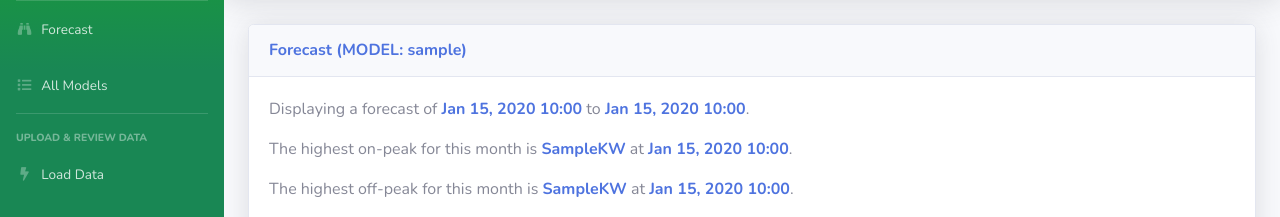
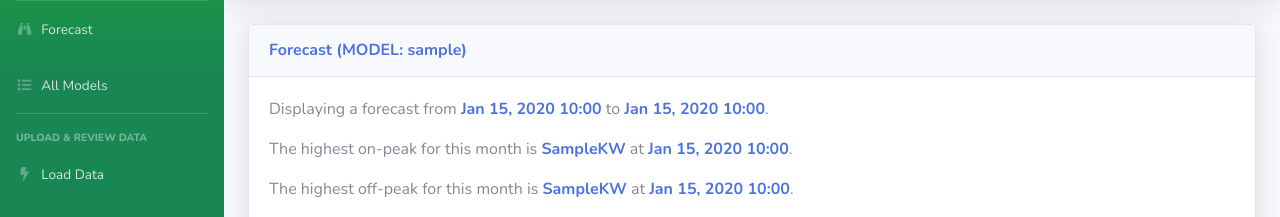
Before and after one commit to dpinney/coopforecast, a Flask app: template forecast_app/templates/forecast-model-detail.html in a window 1280 px wide. Shown: the part 70-287 px from the top of the page. Run offline with Flask 2, Linux system fonts and the light colour scheme; tables that the repository leaves empty hold one stand-in row (values such as "Sample post"); the template is opened without the code that fills it: values that come from a table or form of the project are taken from there, most other values are stand-ins (such as "Sample title", 1, 10 or a date in 2020); parts of the project's set-up code (start-up, migrations or seed data) failed here and were passed over; some libraries are stand-ins or nearby versions.

Commit message:
Fix typo

```diff
--- a/forecast_app/templates/forecast-model-detail.html
+++ b/forecast_app/templates/forecast-model-detail.html
@@ -12,7 +12,7 @@
   </div>
   <div class="card-body">
     <p>
-      Displaying a forecast of <b class="text-primary">{{ forecast_model.start_date.strftime('%b %d, %Y %H:%M') }}</b>
+      Displaying a forecast from <b class="text-primary">{{ forecast_model.start_date.strftime('%b %d, %Y %H:%M') }}</b>
       to <b class="text-primary">{{ forecast_model.end_date.strftime('%b %d, %Y %H:%M') }}</b>.
     </p>
     {% if peak_info %}
```
